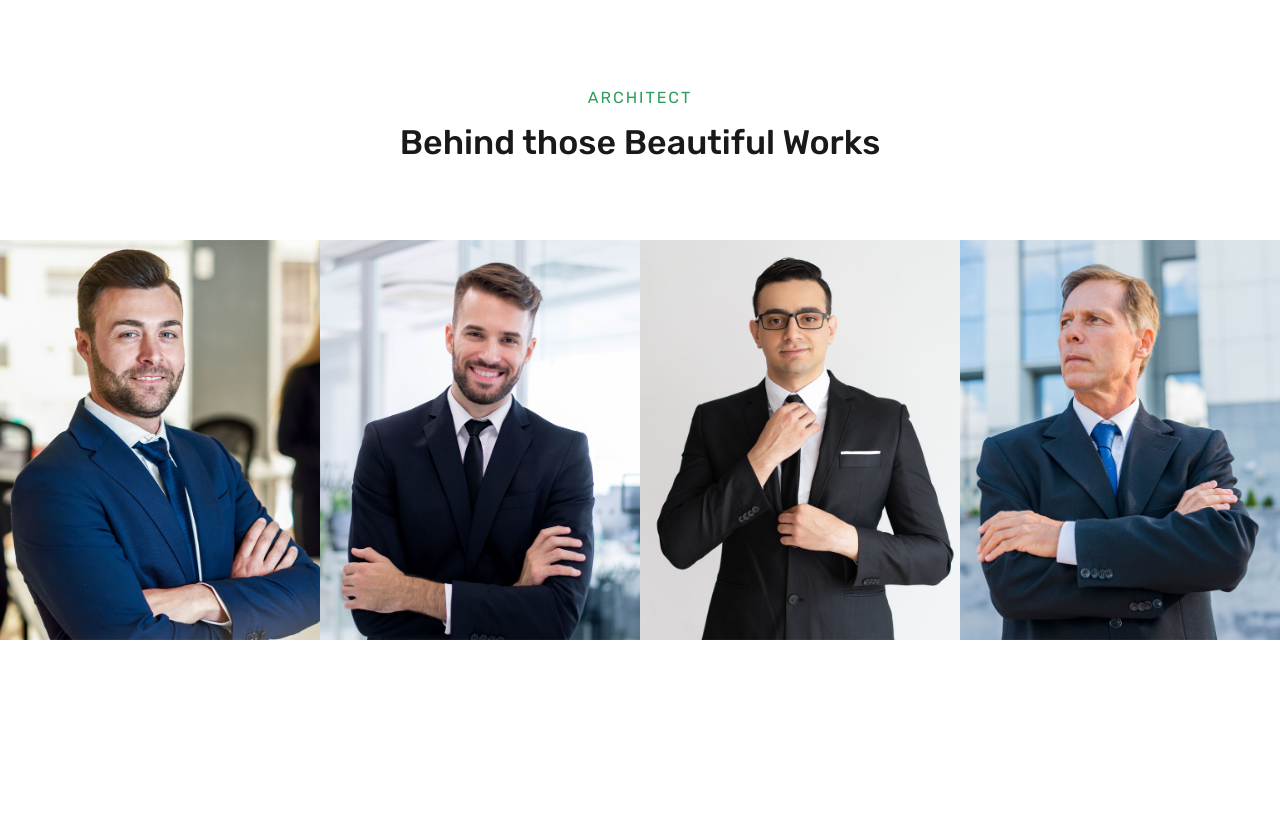
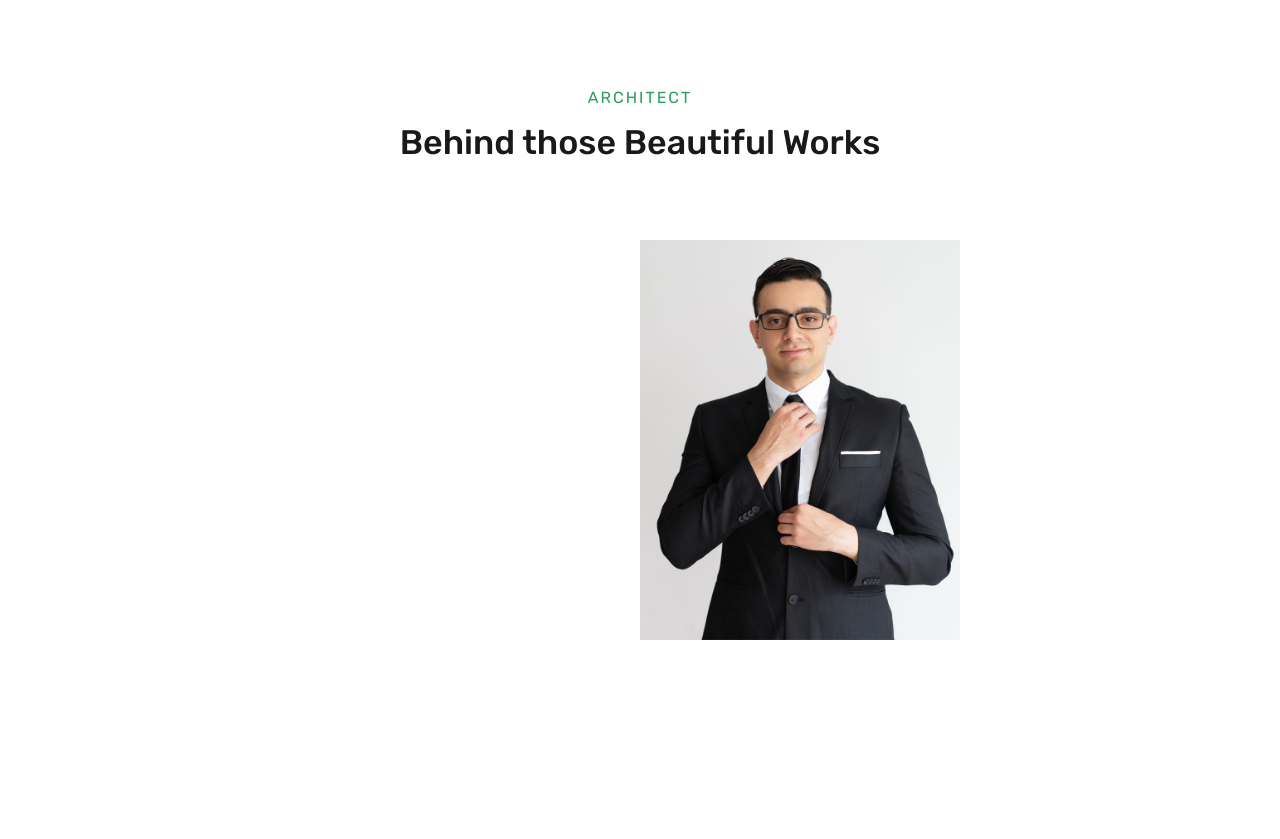
Before and after one commit to dmpluser0023/interior_design, a Django app: page /about in a window 1280 px wide. Shown: the part 1340-2179 px from the top of the page. Run offline with Django 3.2, Linux system fonts and the light colour scheme; some libraries are stand-ins or nearby versions; some web fonts are replaced.

Commit message:
add architect

```diff
--- a/templates/about.html
+++ b/templates/about.html
@@ -181,14 +181,14 @@
                 <div class="col-md-6 col-lg-3 ftco-animate">
                     <div class="staff">
                         <div class="img-wrap d-flex align-items-stretch">
-                            <div class="img align-self-stretch" style="background-image: url(static/index/images/team-1.jpg);"></div>
+                            <div class="img align-self-stretch" style="background-image: url(static/index/images/WhatsApp Image 2020-07-07 at 6.44.48 PM.jpeg);"></div>
                         </div>
                         <div class="text d-flex align-items-center pt-3 text-center">
                             <div>
                                 <span class="position mb-2">Architect</span>
-                                <h3 class="mb-4">Lloyd Wilson</h3>
+                                <h3 class="mb-4">Ar Renuka Jain</h3>
                                 <div class="faded">
-                                    <p>I am an ambitious workaholic, but apart from that, pretty simple person.</p>
+                                    <!--<p>I am an ambitious workaholic, but apart from that, pretty simple person.</p>-->
                                     <ul class="ftco-social text-center">
                                         <li class="ftco-animate"><a href="#"><span class="icon-twitter"></span></a></li>
                                         <li class="ftco-animate"><a href="#"><span class="icon-facebook"></span></a></li>
@@ -203,12 +203,12 @@
                 <div class="col-md-6 col-lg-3 ftco-animate">
                     <div class="staff">
                         <div class="img-wrap d-flex align-items-stretch">
-                            <div class="img align-self-stretch" style="background-image: url(static/index/images/team-2.jpg);"></div>
+                            <div class="img align-self-stretch" style="background-image: url(static/index/images/WhatsApp Image 2020-07-07 at 6.48.14 PM.jpeg);"></div>
                         </div>
                         <div class="text d-flex align-items-center pt-3 text-center">
                             <div>
                                 <span class="position mb-2">Architect</span>
-                                <h3 class="mb-4">Rachel Parker</h3>
+                                <h3 class="mb-4">Ar Ipsita Dash</h3>
                                 <div class="faded">
                                     <p>I am an ambitious workaholic, but apart from that, pretty simple person.</p>
                                     <ul class="ftco-social text-center">
@@ -230,29 +230,7 @@
                         <div class="text d-flex align-items-center pt-3 text-center">
                             <div>
                                 <span class="position mb-2">Architect</span>
-                                <h3 class="mb-4">Ian Smith</h3>
-                                <div class="faded">
-                                    <p>I am an ambitious workaholic, but apart from that, pretty simple person.</p>
-                                    <ul class="ftco-social text-center">
-                                        <li class="ftco-animate"><a href="#"><span class="icon-twitter"></span></a></li>
-                                        <li class="ftco-animate"><a href="#"><span class="icon-facebook"></span></a></li>
-                                        <li class="ftco-animate"><a href="#"><span class="icon-google-plus"></span></a></li>
-                                        <li class="ftco-animate"><a href="#"><span class="icon-instagram"></span></a></li>
-                                    </ul>
-                                </div>
-                            </div>
-                        </div>
-                    </div>
-                </div>
-                <div class="col-md-6 col-lg-3 ftco-animate">
-                    <div class="staff">
-                        <div class="img-wrap d-flex align-items-stretch">
-                            <div class="img align-self-stretch" style="background-image: url(static/index/images/team-4.jpg);"></div>
-                        </div>
-                        <div class="text d-flex align-items-center pt-3 text-center">
-                            <div>
-                                <span class="position mb-2">Architect</span>
-                                <h3 class="mb-4">Alicia Henderson</h3>
+                                <h3 class="mb-4">Ar Sumit Bal</h3>
                                 <div class="faded">
                                     <p>I am an ambitious workaholic, but apart from that, pretty simple person.</p>
                                     <ul class="ftco-social text-center">
```
Also changed, not shown: static/index/images/WhatsApp Image 2020-07-07 at 6.44.48 PM.jpeg (added), static/index/images/WhatsApp Image 2020-07-07 at 6.48.14 PM.jpeg (added).
